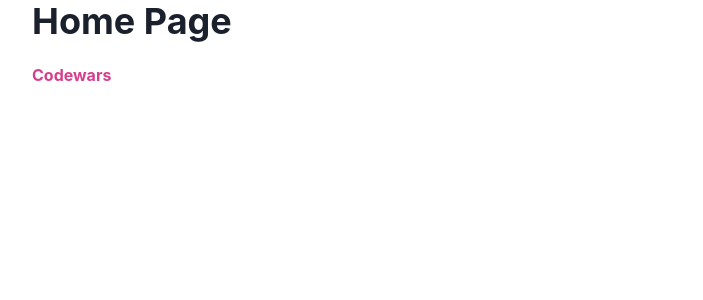
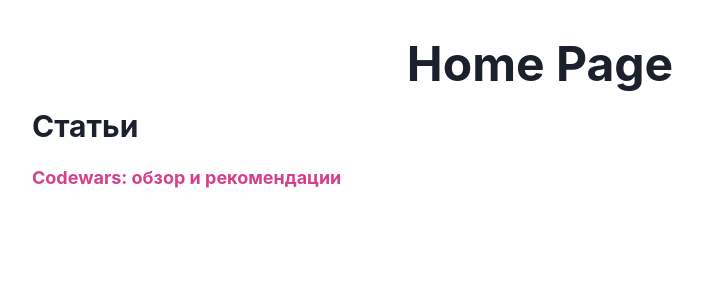
Before and after one commit to Alveek/my-next-blog, a Next.js app: page / in a window 1280 px wide. Shown: the top 300 px of the page, without its empty margins (100-803 px from the left). Built offline with nearby package versions, Linux system fonts and the light colour scheme.

Commit message:
fixed homepage layout

```diff
--- a/pages/index.js
+++ b/pages/index.js
@@ -1,14 +1,39 @@
 import Head from "next/head";
 import NextLink from "next/link";
-import { Button, Box, Heading, Link } from "@chakra-ui/react";
+import { Button, Box, Heading, Link, Code } from "@chakra-ui/react";
 
 export default function Home() {
 	return (
-		<Box maxW="1080px" px="8" mx="auto" pb="16">
-			<Heading as="h1">Home Page</Heading>
-			<NextLink href="/posts/codewars-intro">
-				<Link>Codewars</Link>
-			</NextLink>
+		<Box as="main" bg="#F7FAFC">
+			<Head>
+				<title>Главная страница</title>
+				<meta name="description" content="Крутой сайт о том о сем"></meta>
+				<meta property="og:title" content=""></meta>
+				<meta property="og:description" content=""></meta>
+				<meta property="og:type" content="article"></meta>
+			</Head>
+			<Box
+				maxW="1080px"
+				minH="100vh"
+				px={{ base: 5, md: 8 }}
+				mx="auto"
+				py="10"
+				boxShadow="lg"
+				bg="white"
+			>
+				<Heading as="h1" size="2xl" textAlign="center">
+					Home Page
+				</Heading>
+
+				<Heading as="h2" size="lg">
+					Статьи
+				</Heading>
+				<NextLink href="/posts/codewars-intro">
+					<Link fontSize={{ base: "16px", md: "18px" }}>
+						Codewars: обзор и рекомендации
+					</Link>
+				</NextLink>
+			</Box>
 		</Box>
 	);
 }
```
Also changed, not shown: pages/posts/codewars-intro.js (+9 -9 lines).
